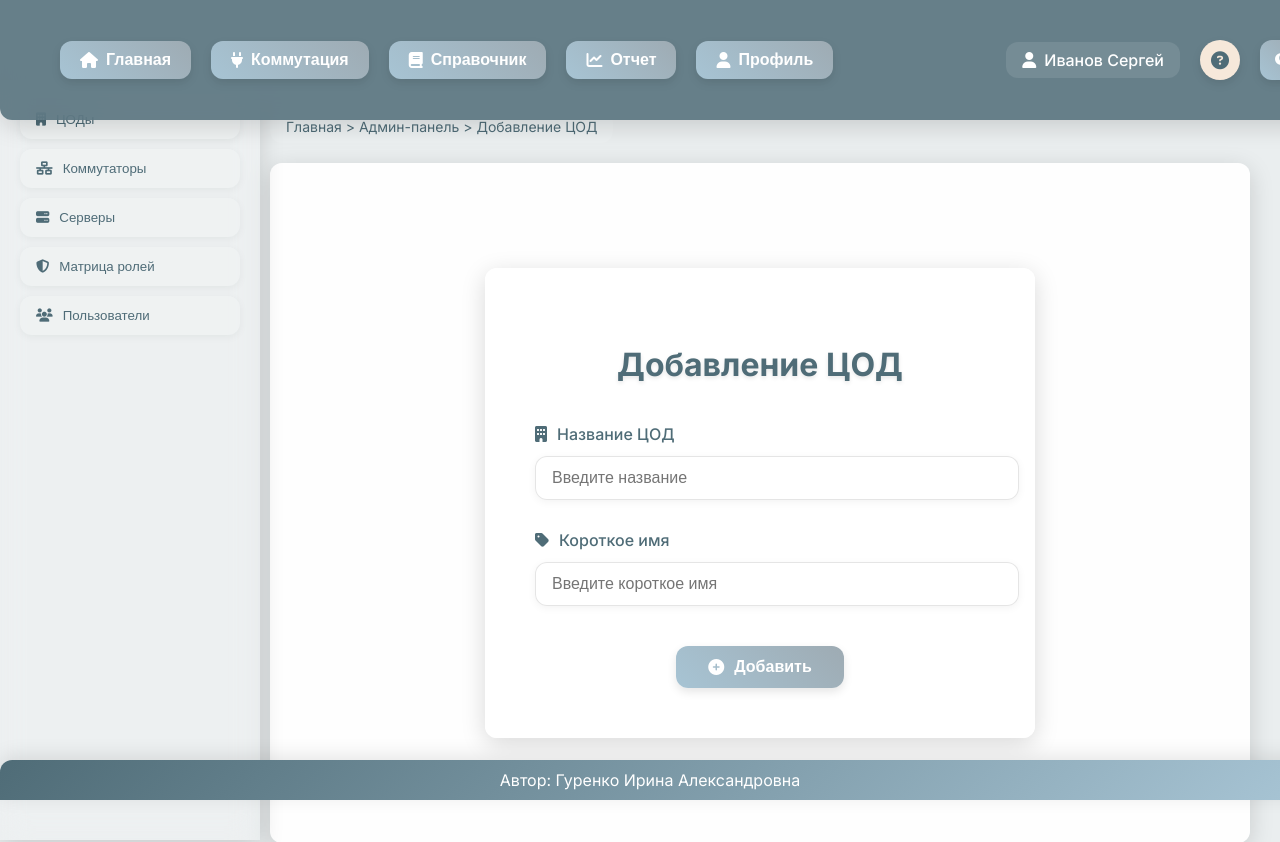
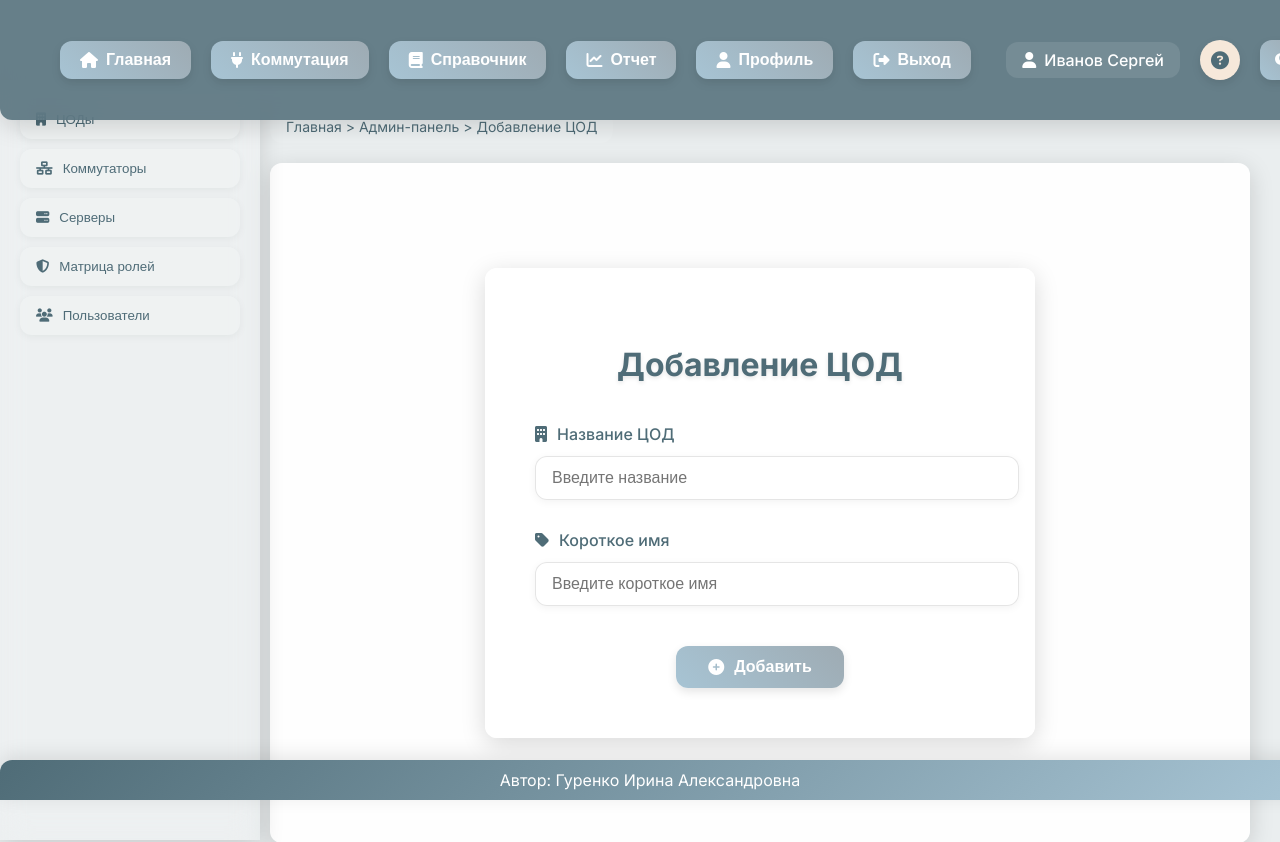
Before and after one commit to Iriiika/cod-cable-management, a Flask app: page /add_dc in a window 1280 px wide. Shown: the top 842 px of the page. Run offline with Flask 3, Linux system fonts and the light colour scheme; a user stored in the database is signed in; some libraries are stand-ins or nearby versions.

Commit message:
Добавила кнопку выхода в хедер base.html

```diff
--- a/templates/base.html
+++ b/templates/base.html
@@ -31,6 +31,9 @@
           {% endif %}
           <button class="nav-btn {% if request.path == url_for('profile') %}active{% endif %}" data-page="{{ url_for('profile') }}">
             <i class="fas fa-user"></i> Профиль
+          </button>
+          <button class="nav-btn" data-page="{{ url_for('logout') }}">
+            <i class="fas fa-sign-out-alt"></i> Выход
           </button>
         {% else %}
           <button class="nav-btn {% if request.path == url_for('login') %}active{% endif %}" data-page="{{ url_for('login') }}">
```
